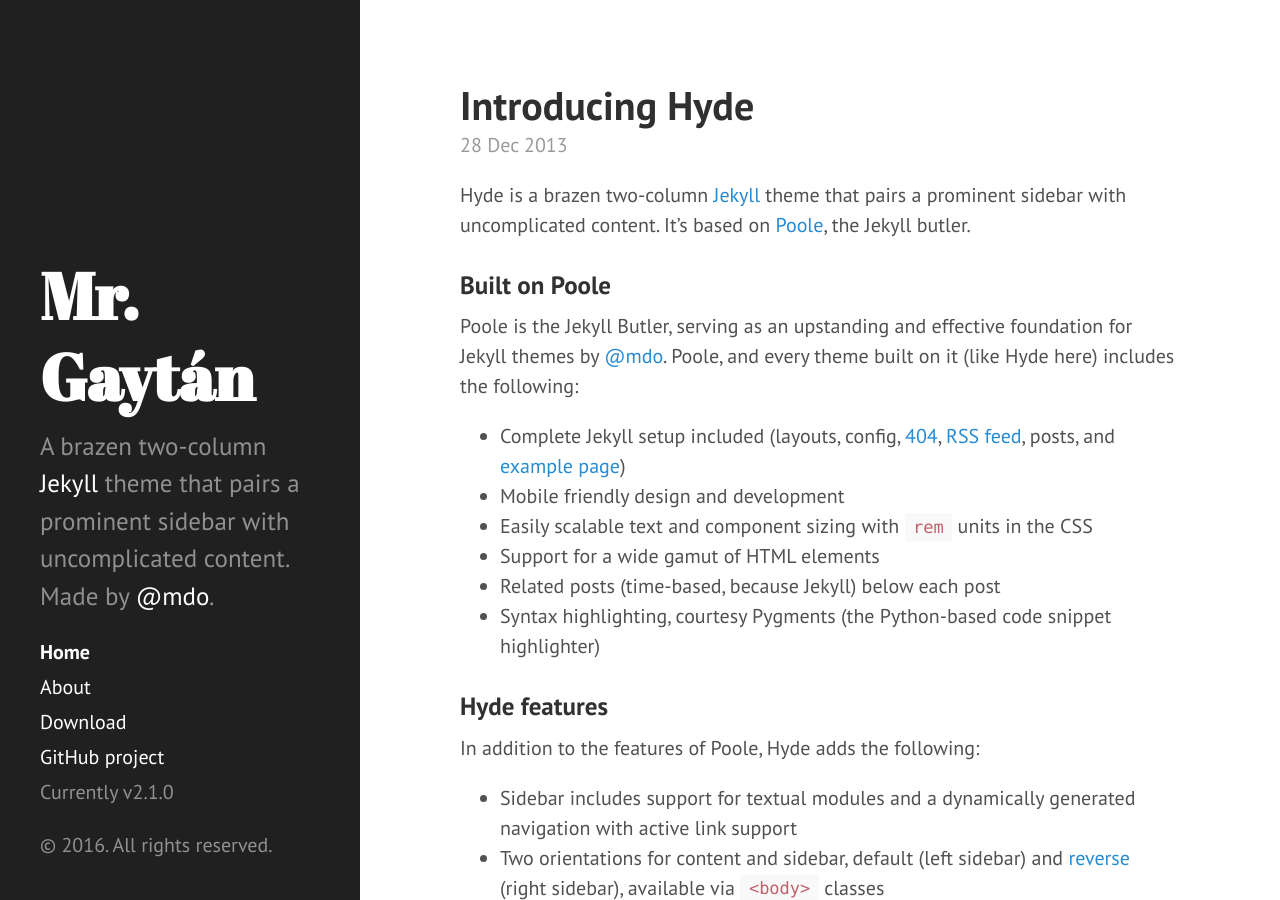
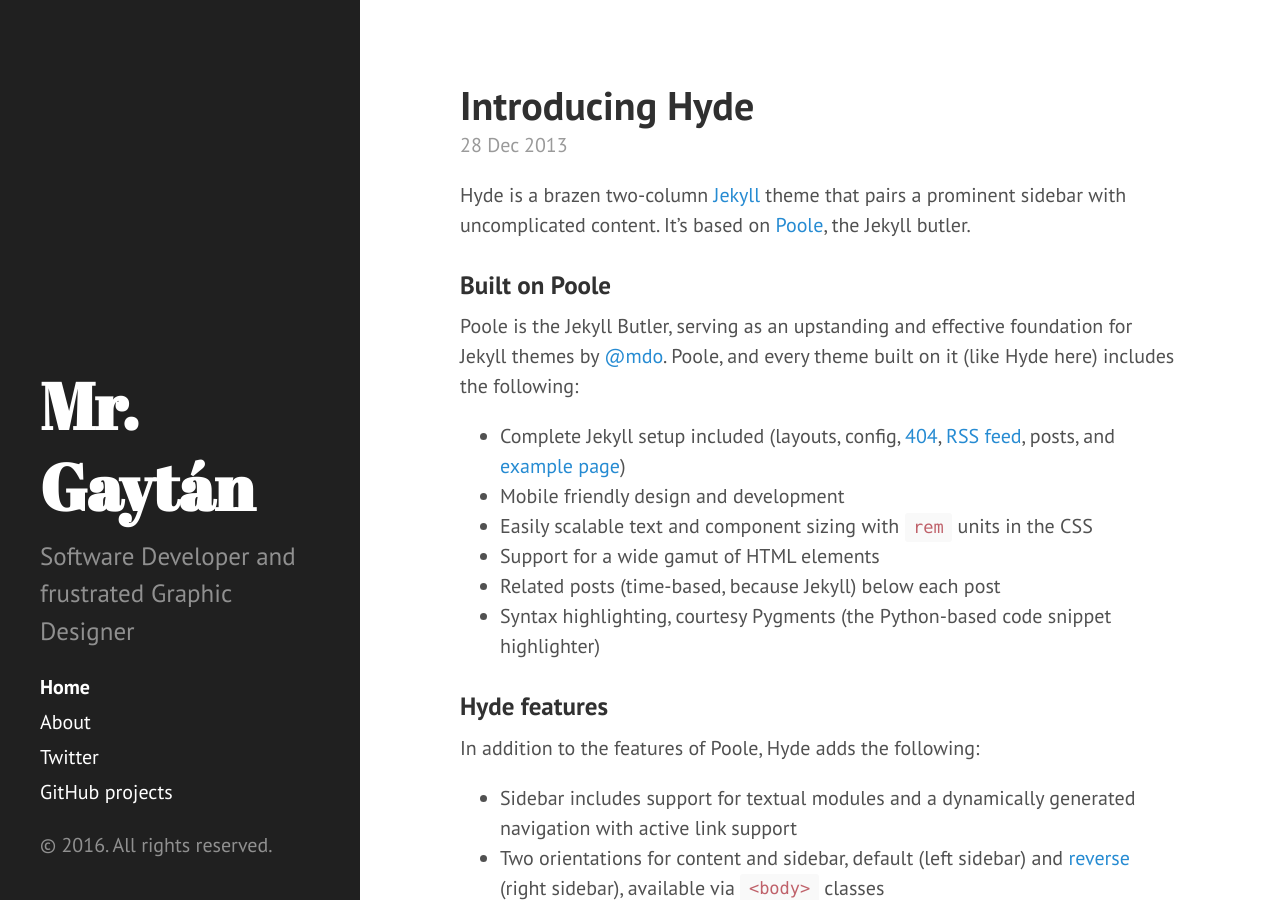
Before and after one commit to MrGaytan/MrGaytan.github.io, a Jekyll site: the page built from index.html, in a window 1280 px wide and 900 px high. Built offline with Jekyll 4.4.1, drawn with Linux system fonts in a browser that asks for light colours; Markdown is read by kramdown in place of the engine named in the settings; the list of posts is cut into pages by our own code.

Commit message:
Modificación de sidebar para verificar datos personales

```diff
--- a/_config.yml
+++ b/_config.yml
@@ -7,19 +7,16 @@
 
 # Setup
 title:            Mr. Gaytán
-tagline:          'A Jekyll theme'
-description:      'A brazen two-column <a href="http://jekyllrb.com" target="_blank">Jekyll</a> theme that pairs a prominent sidebar with uncomplicated content. Made by <a href="https://twitter.com/mdo" target="_blank">@mdo</a>.'
+tagline:
+description:      'Software Developer and frustrated Graphic Designer'
 url:              http://mrgaytan.github.io
 baseurl:          /
 
 author:
-  name:           'Mark Otto'
+  name:           'Israel Gaytán'
   url:            https://twitter.com/mrgaytan
 
 paginate:         5
 
-# Custom vars
-version:          2.1.0
-
 github:
   repo:           https://github.com/MrGaytan
--- a/_includes/sidebar.html
+++ b/_includes/sidebar.html
@@ -25,10 +25,8 @@
           {% endif %}
         {% endif %}
       {% endfor %}
-
-      <a class="sidebar-nav-item" href="{{ site.github.repo }}/archive/v{{ site.version }}.zip">Download</a>
-      <a class="sidebar-nav-item" href="{{ site.github.repo }}">GitHub project</a>
-      <span class="sidebar-nav-item">Currently v{{ site.version }}</span>
+      <a class="sidebar-nav-item" href="http://twitter.com/mrgaytan">Twitter</a>
+      <a class="sidebar-nav-item" href="{{ site.github.repo }}">GitHub projects</a>
     </nav>
 
     <p>&copy; {{ site.time | date: '%Y' }}. All rights reserved.</p>
```
